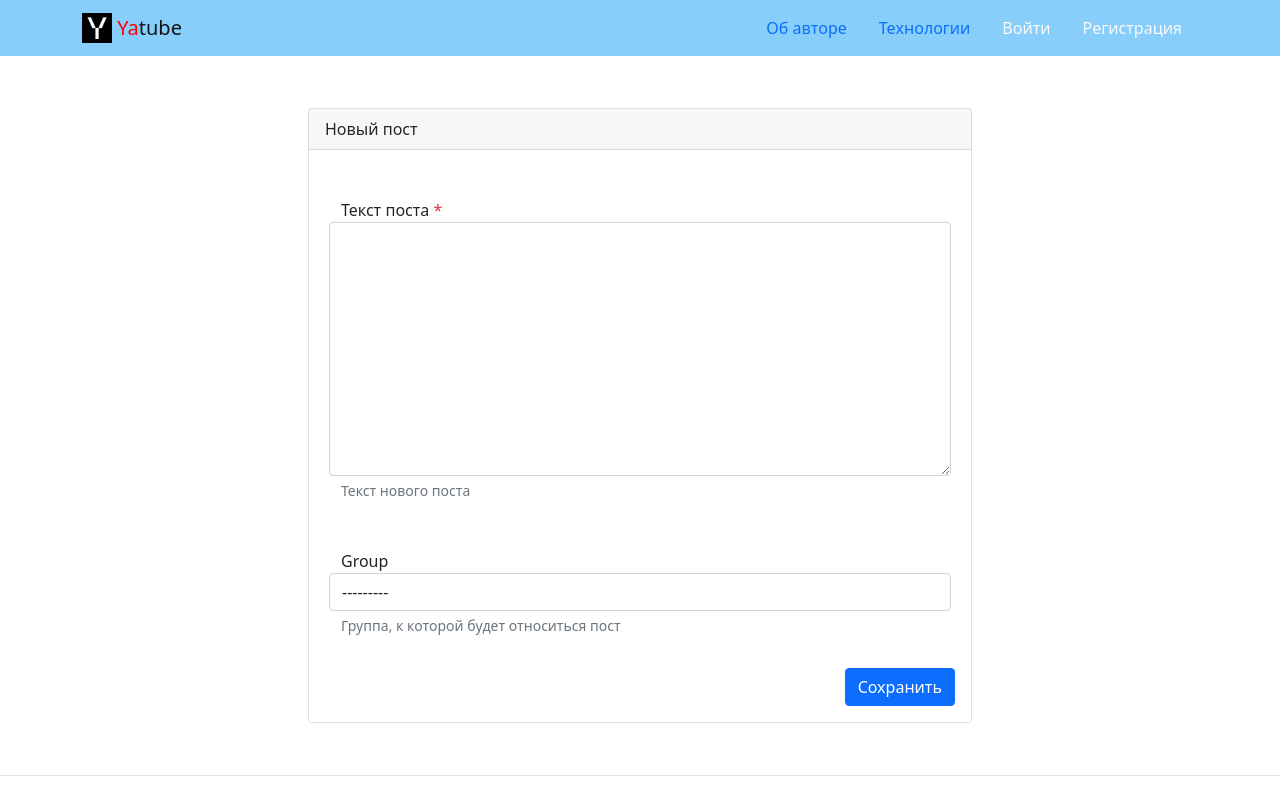
After one commit to mnavicki20/hw02_community, a Django app: template yatube/templates/posts/create_post.html in a window 1280 px wide. The commit adds this page. Shown: the top 793 px of the page. Run offline with Django 3.2, Linux system fonts and the light colour scheme; the template is opened without the code that fills it, so the values that code supplies are empty; some libraries are stand-ins or nearby versions.

Commit message:
Добавлена форма для возможности создания нового поста http://127.0.0.1:8000/create/

```diff
--- a/yatube/posts/urls.py
+++ b/yatube/posts/urls.py
@@ -9,4 +9,5 @@ urlpatterns = [
     path('group/<slug:slug>/', views.group_posts, name='group_posts'),
     path('profile/<str:username>/', views.profile, name='profile'),
     path('posts/<int:post_id>/', views.post_detail, name='post_detail'),
+    path('create/', views.PostView.as_view(), name='post_create'),
 ]
--- a/yatube/templates/includes/header.html
+++ b/yatube/templates/includes/header.html
@@ -17,7 +17,7 @@
           </li>
           {% if user.username %}
             <li class="nav-item">
-              <a class="nav-link" href="">Новая запись</a>
+              <a class="nav-link" href="{% url 'posts:post_create' %}">Новая запись</a>
             </li>
             <li class="nav-item">
               <a class="nav-link link-light {% if view_name  == 'users:password_change_form' %}active{% endif %}"
--- /dev/null
+++ b/yatube/templates/posts/create_post.html
@@ -0,0 +1,54 @@
+{% extends "base.html" %}
+
+{% block title %}
+  Новый пост
+{% endblock %}
+
+{% block content %}
+  <main>
+    <div class="container py-1">
+      <div class="row justify-content-center">
+        <div class="col-md-8 p-5">
+          <div class="card">
+            <div class="card-header">
+              Новый пост
+            </div>
+            <div class="card-body">
+              <form method="post" action="../posts/create_post.html">
+                <input type="hidden" name="csrfmiddlewaretoken" value="">
+                <div class="form-group row my-3 p-3">
+                  <label for="id_text">
+                    Текст поста
+                    <span class="required text-danger" >*</span>
+                  </label>
+                  <textarea name="text" cols="40" rows="10" class="form-control" required id="id_text">
+                  </textarea>
+                  <small id="id_text-help" class="form-text text-muted">
+                    Текст нового поста
+                  </small>
+                </div>
+                <div class="form-group row my-3 p-3">
+                  <label for="id_group">
+                    Group
+                  </label>
+                  <select name="group" class="form-control" id="id_group">
+                    <option value="" selected>---------</option>
+                    <option value="1">Группа: Лев Толстой – зеркало русской революции</option>
+                  </select>
+                  <small id="id_group-help" class="form-text text-muted">
+                    Группа, к которой будет относиться пост
+                  </small>
+                </div>
+                <div class="d-flex justify-content-end">
+                  <button type="submit" class="btn btn-primary">
+                    Сохранить
+                  </button>
+                </div>
+              </form>
+            </div>
+          </div>
+        </div>
+      </div>
+    </div>
+  </main>
+{% endblock %}
--- a/yatube/templates/users/password_reset_form.html
+++ b/yatube/templates/users/password_reset_form.html
@@ -16,6 +16,7 @@
             </div>
             <div class="card-body">
               <form method="post" action="{% url 'users:password_reset_done' %}">
+                {% csrf_token %}
                 <input type="hidden" name="csrfmiddlewaretoken" value="">
                 <div class="form-group row my-3 p-3">
                   <label for="id_email">
--- a/yatube/users/urls.py
+++ b/yatube/users/urls.py
@@ -1,4 +1,4 @@
-from django.contrib.auth.views import LoginView, LogoutView, PasswordChangeDoneView, PasswordChangeView, PasswordResetCompleteView, PasswordResetConfirmView
+from django.contrib.auth.views import LoginView, LogoutView, PasswordChangeDoneView
 from django.contrib.auth.views import PasswordResetDoneView, PasswordResetView
 from django.contrib.auth.views import PasswordChangeView, PasswordChangeDoneView
 from django.contrib.auth.views import PasswordResetConfirmView, PasswordResetCompleteView
```
Also changed, not shown: yatube/posts/forms.py (added, +9 -0 lines), yatube/posts/views.py (+8 -0 lines).
